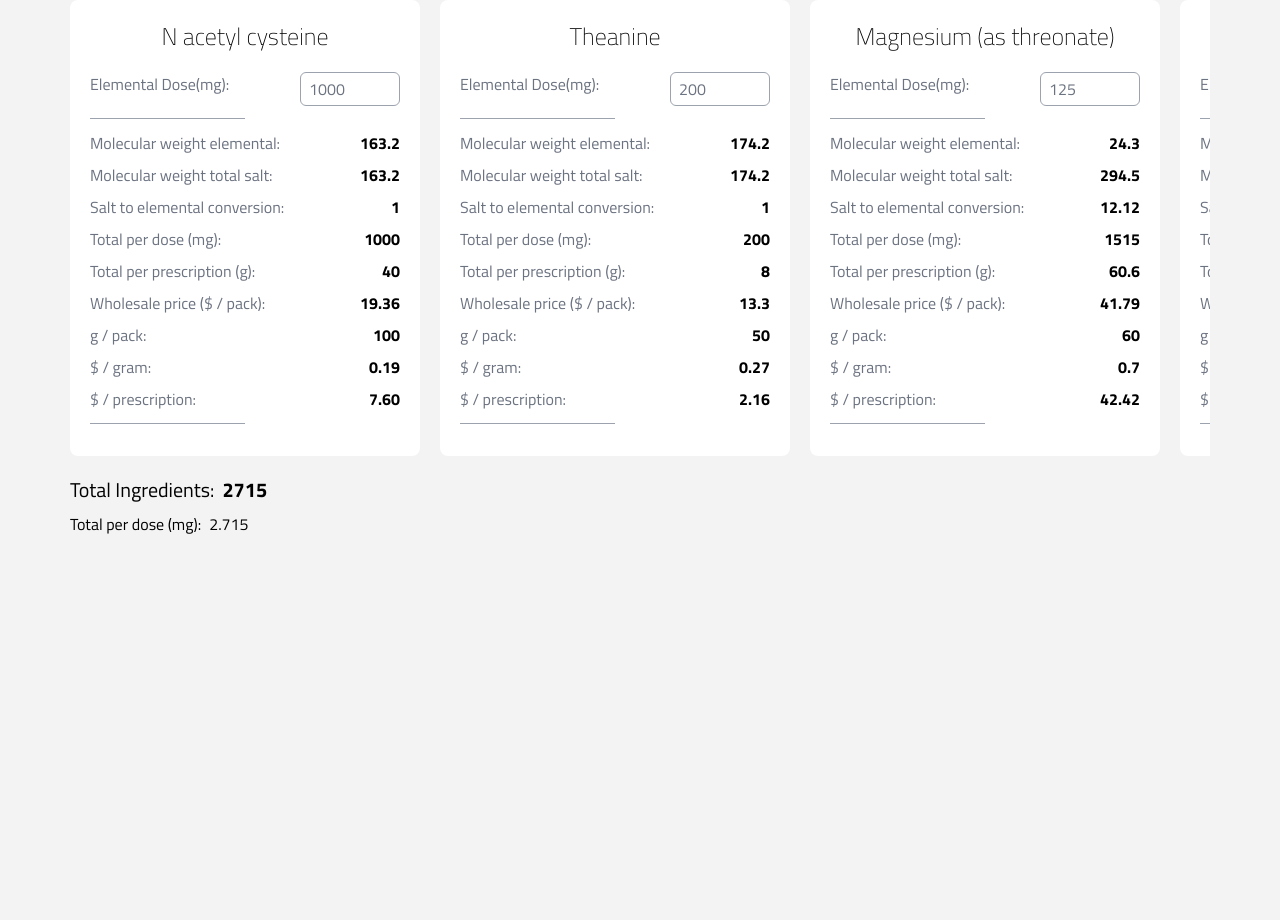
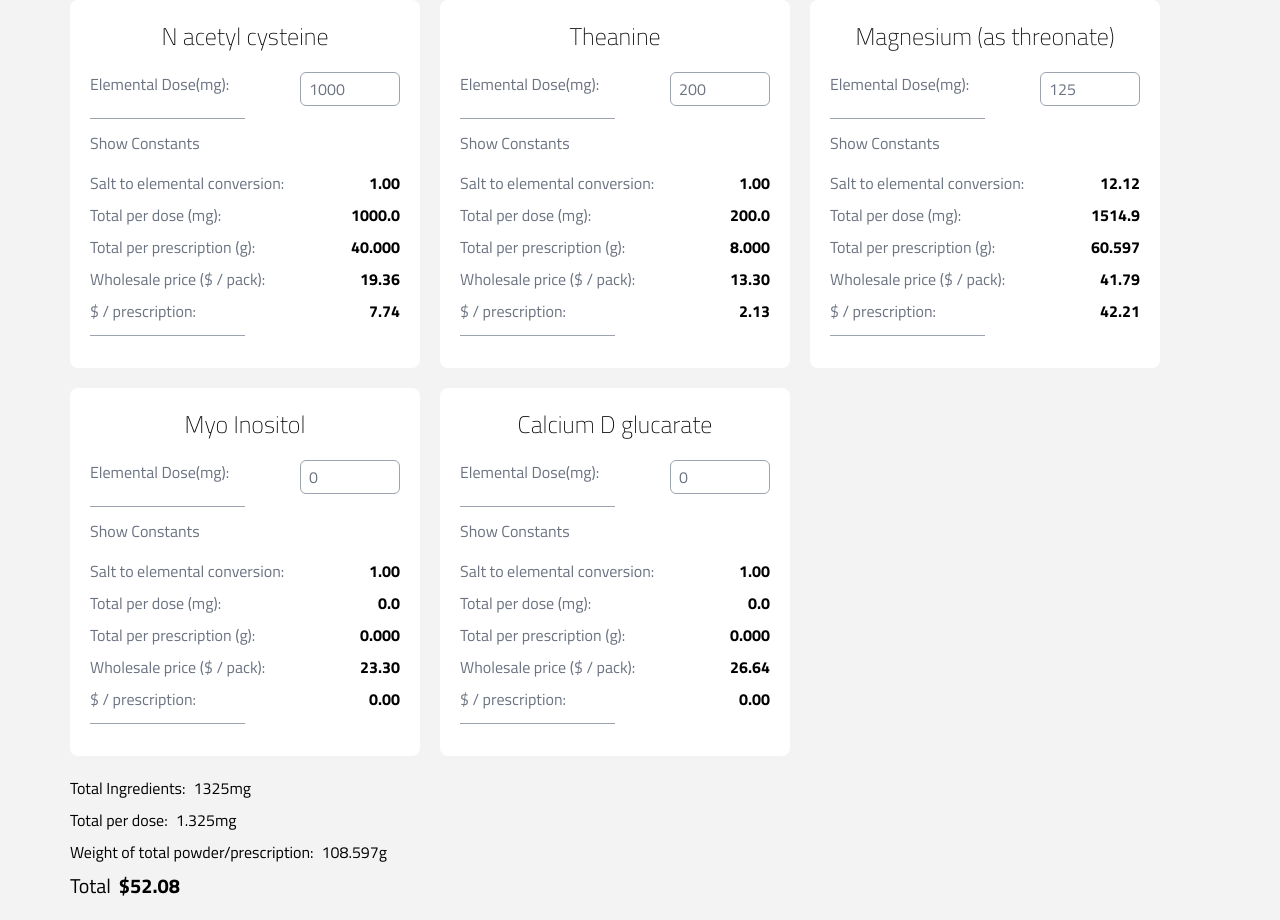
Before and after one commit to LagDave/nutritional-medicine-compounding-calculator, a React (Vite) app: page / in a window 1280 px wide. Shown: the part 200-1120 px from the top of the page. Before the commit the page ends 800 px from the top, so only its background shows below. Built offline with nearby package versions, Linux system fonts and the light colour scheme.

Commit message:
chore: add until total

```diff
--- a/src/App.tsx
+++ b/src/App.tsx
@@ -7,13 +7,30 @@ export default function App() {
   const [numberOfDays, setNumberOfDays] = useState(20);
   const [dosesPerDay, setDosesPerDay] = useState(2);
 
-  // each item represents the "total per dose" value of each ingredient in its order
-  const totalIngredientsArray = [1000, 200, 1515, 0, 0];
-
+  const totalIngredientsArray = ingredients.map((i) => i.defaultTotalPerDose);
   const [totalIngredients, setTotalIngredients] = useState(
     totalIngredientsArray.reduce((a: number, b: number) => {
       return a + b;
     }, 0)
+  );
+
+  const totalPerPrescriptionArray = ingredients.map(
+    (i) => i.defaultTotalPerPrescription
+  );
+  const [totalPerPrescriptionTotal, setTotalPerPrescriptionTotal] = useState(
+    totalPerPrescriptionArray.reduce((a: number, b: number) => {
+      return a + b;
+    }, 0)
+  );
+
+  const [dollarPerPrescriptionArray, setDollarPerPrescriptionArray] = useState<
+    number[]
+  >([]);
+  const dollarPerPrescription = dollarPerPrescriptionArray.reduce(
+    (a: number, b: number) => {
+      return a + b;
+    },
+    0
   );
 
   useEffect(() => {
@@ -22,14 +39,34 @@ export default function App() {
 
   function handleIngredientElementalDoseChange(
     index: number,
-    value: number
+    {
+      elementalDose,
+      totalPerPrescription,
+      dollarPerPrescription,
+    }: {
+      elementalDose: number;
+      totalPerPrescription: number;
+      dollarPerPrescription: number;
+    }
   ): void {
-    totalIngredientsArray[index] = value;
+    totalIngredientsArray[index] = elementalDose;
     setTotalIngredients(
       totalIngredientsArray.reduce((a: number, b: number) => {
         return a + b;
       }, 0)
     );
+
+    totalPerPrescriptionArray[index] = totalPerPrescription;
+
+    setTotalPerPrescriptionTotal(
+      totalPerPrescriptionArray.reduce((a: number, b: number) => {
+        return a + b;
+      }, 0)
+    );
+
+    const dollarPerPrescriptionTemp: number[] = dollarPerPrescriptionArray;
+    dollarPerPrescriptionTemp[index] = dollarPerPrescription;
+    setDollarPerPrescriptionArray(dollarPerPrescriptionTemp);
   }
 
   return (
@@ -73,7 +110,7 @@ export default function App() {
         </div>
       </div>
 
-      <div className="flex gap-5 overflow-x-scroll">
+      <div className="flex gap-5 flex-wrap">
         {ingredients.map(
           (
             {
@@ -86,6 +123,7 @@ export default function App() {
             },
             index
           ) => (
+            <div key={index}>
               <Ingredient
                 name={name}
                 molecular_weight_elemental={molecular_weight_elemental}
@@ -94,23 +132,41 @@ export default function App() {
                 grams_per_pack={grams_per_pack}
                 defaultValue={defaultValue}
                 totalDoses={totalDoses}
-              onIngredientElementalDoseChange={(value) =>
-                handleIngredientElementalDoseChange(index, value)
+                onIngredientElementalDoseChange={({
+                  elementalDose,
+                  totalPerPrescription,
+                  dollarPerPrescription,
+                }) =>
+                  handleIngredientElementalDoseChange(index, {
+                    elementalDose,
+                    totalPerPrescription,
+                    dollarPerPrescription,
+                  })
                 }
               />
+            </div>
           )
         )}
       </div>
 
       <div className="my-5 flex flex-col gap-2">
         <div className="flex gap-2">
-          <p className="text-xl">Total Ingredients:</p>
-          <p className="text-xl font-bold">{totalIngredients}</p>
+          <p>Total Ingredients:</p>
+          <p>{totalIngredients}mg</p>
         </div>
-
         <div className="flex gap-2">
-          <p>Total per dose (mg):</p>
-          <p>{totalIngredients / 1000}</p>
+          <p>Total per dose:</p>
+          <p>{(totalIngredients / 1000).toFixed(3)}mg</p>
+        </div>
+        <div className="flex gap-2">
+          <p>Weight of total powder/prescription:</p>
+          <p>{totalPerPrescriptionTotal.toFixed(3)}g</p>
+        </div>
+        <div className="flex gap-2">
+          <p className="text-xl">Total</p>
+          <p className="text-xl font-bold">
+            ${dollarPerPrescription.toFixed(2)}
+          </p>
         </div>
       </div>
     </div>
--- a/src/components/Ingredient.tsx
+++ b/src/components/Ingredient.tsx
@@ -1,4 +1,4 @@
-import { useState } from "react";
+import { useEffect, useState } from "react";
 
 type IngredientProps = {
   name: string;
@@ -8,7 +8,15 @@ type IngredientProps = {
   grams_per_pack: number;
   totalDoses: number;
   defaultValue: number;
-  onIngredientElementalDoseChange: (value: number) => void;
+  onIngredientElementalDoseChange: ({
+    elementalDose,
+    totalPerPrescription,
+    dollarPerPrescription,
+  }: {
+    elementalDose: number;
+    totalPerPrescription: number;
+    dollarPerPrescription: number;
+  }) => void;
 };
 
 export default function Ingredient({
@@ -23,24 +31,31 @@ export default function Ingredient({
 }: IngredientProps) {
   const [elementalDose, setElementalDose] = useState(defaultValue);
   const saltToElementalConversion: number =
-    Number(
-      (molecular_weight_total_salt / molecular_weight_elemental).toFixed(2)
-    ) || 0;
-  const totalPerDose =
-    Number((elementalDose * saltToElementalConversion).toFixed(2)) || 0;
+    Number(molecular_weight_total_salt / molecular_weight_elemental) || 0;
+  const totalPerDose = Number(elementalDose * saltToElementalConversion) || 0;
   const totalPerPrescription: number = Number(
-    ((totalPerDose * (totalDoses || 0)) / 1000).toFixed(3)
+    (totalPerDose * (totalDoses || 0)) / 1000
   );
-  const dollarPerGram: number = Number(
-    (wholesale_price / grams_per_pack).toFixed(2)
-  );
-  const dollarPerPrescription = (totalPerPrescription * dollarPerGram).toFixed(
-    2
-  );
+  const dollarPerGram: number = Number(wholesale_price / grams_per_pack);
+  const dollarPerPrescription: number = totalPerPrescription * dollarPerGram;
 
-  function handleElementalDoseChange(value: number) {
-    setElementalDose(value);
-    onIngredientElementalDoseChange(value);
+  const [showConstants, setShowConstants] = useState(false);
+
+  useEffect(() => {
+    onIngredientElementalDoseChange({
+      elementalDose,
+      totalPerPrescription,
+      dollarPerPrescription,
+    });
+  }, [dollarPerPrescription]);
+
+  function handleElementalDoseChange(elementalDose: number) {
+    setElementalDose(elementalDose);
+    onIngredientElementalDoseChange({
+      elementalDose,
+      totalPerPrescription,
+      dollarPerPrescription,
+    });
   }
 
   return (
@@ -68,49 +83,69 @@ export default function Ingredient({
       </div>
       <div className="h-[1px] w-1/2 bg-gray-400 my-3"></div>
       <div className="flex flex-col gap-2">
-        <p className="text-gray-500 flex">
-          Molecular weight elemental:
-          <strong className="text-black ml-auto">
-            {molecular_weight_elemental}
-          </strong>
-        </p>
-        <p className="text-gray-500 flex">
-          Molecular weight total salt:
-          <strong className="text-black ml-auto">
-            {molecular_weight_total_salt}
-          </strong>
-        </p>
+        <button
+          className="text- text-left text-gray-500"
+          onClick={() => setShowConstants(!showConstants)}
+        >
+          {showConstants ? "Hide" : "Show"} Constants
+        </button>
+        <div
+          className={`${
+            showConstants ? "h-[96px]" : "h-0"
+          } overflow-hidden duration-200`}
+        >
+          <p className="text-gray-500 flex">
+            Molecular weight elemental:
+            <strong className="text-black ml-auto">
+              {molecular_weight_elemental}
+            </strong>
+          </p>
+          <p className="text-gray-500 flex">
+            Molecular weight total salt:
+            <strong className="text-black ml-auto">
+              {molecular_weight_total_salt}
+            </strong>
+          </p>
+          <p className="text-gray-500 flex">
+            g / pack:
+            <strong className="text-black ml-auto">{grams_per_pack}</strong>
+          </p>
+          <p className="text-gray-500 flex">
+            $ / gram:
+            <strong className="text-black ml-auto">
+              {dollarPerGram.toFixed(2)}
+            </strong>
+          </p>
+        </div>
         <p className="text-gray-500 flex">
           Salt to elemental conversion:
           <strong className="text-black ml-auto">
-            {saltToElementalConversion}
+            {saltToElementalConversion.toFixed(2)}
           </strong>
         </p>
         <p className="text-gray-500 flex">
           Total per dose (mg):
-          <strong className="text-black ml-auto">{totalPerDose}</strong>
+          <strong className="text-black ml-auto">
+            {totalPerDose.toFixed(1)}
+          </strong>
         </p>
         <p className="text-gray-500 flex">
           Total per prescription (g):
-          <strong className="text-black ml-auto">{totalPerPrescription}</strong>
+          <strong className="text-black ml-auto">
+            {totalPerPrescription.toFixed(3)}
+          </strong>
         </p>
 
         <p className="text-gray-500 flex">
           Wholesale price ($ / pack):
-          <strong className="text-black ml-auto">{wholesale_price}</strong>
-        </p>
-        <p className="text-gray-500 flex">
-          g / pack:
-          <strong className="text-black ml-auto">{grams_per_pack}</strong>
-        </p>
-        <p className="text-gray-500 flex">
-          $ / gram:
-          <strong className="text-black ml-auto">{dollarPerGram}</strong>
+          <strong className="text-black ml-auto">
+            {wholesale_price.toFixed(2)}
+          </strong>
         </p>
         <p className="text-gray-500 flex">
           $ / prescription:
           <strong className="text-black ml-auto">
-            {dollarPerPrescription}
+            {dollarPerPrescription.toFixed(2)}
           </strong>
         </p>
       </div>
--- a/src/data/ingredients.ts
+++ b/src/data/ingredients.ts
@@ -4,7 +4,10 @@ type Ingredient = {
   molecular_weight_total_salt: number;
   wholesale_price: number;
   grams_per_pack: number;
+
   defaultValue: number;
+  defaultTotalPerPrescription: number;
+  defaultTotalPerDose: number;
 };
 type Ingredients = Ingredient[];
 
@@ -15,7 +18,11 @@ const ingredients: Ingredients = [
     molecular_weight_total_salt: 163.2,
     wholesale_price: 19.36,
     grams_per_pack: 100,
+
+    // values under this should be updated when any of the constants above are updated
     defaultValue: 1000,
+    defaultTotalPerPrescription: 40,
+    defaultTotalPerDose: 1000,
   },
   {
     name: "Theanine",
@@ -23,7 +30,11 @@ const ingredients: Ingredients = [
     molecular_weight_total_salt: 174.2,
     wholesale_price: 13.3,
     grams_per_pack: 50,
+
+    // values under this should be updated when any of the constants above are updated
     defaultValue: 200,
+    defaultTotalPerPrescription: 8,
+    defaultTotalPerDose: 200,
   },
   {
     name: "Magnesium (as threonate)",
@@ -31,7 +42,11 @@ const ingredients: Ingredients = [
     molecular_weight_total_salt: 294.5,
     wholesale_price: 41.79,
     grams_per_pack: 60,
+
+    // values under this should be updated when any of the constants above are updated
     defaultValue: 125,
+    defaultTotalPerPrescription: 60.6,
+    defaultTotalPerDose: 1514.9,
   },
   {
     name: "Myo Inositol",
@@ -39,7 +54,11 @@ const ingredients: Ingredients = [
     molecular_weight_total_salt: 180.16,
     wholesale_price: 23.3,
     grams_per_pack: 120,
+
+    // values under this should be updated when any of the constants above are updated
     defaultValue: 0,
+    defaultTotalPerPrescription: 0,
+    defaultTotalPerDose: 0,
   },
   {
     name: "Calcium D glucarate",
@@ -47,7 +66,11 @@ const ingredients: Ingredients = [
     molecular_weight_total_salt: 248.2,
     wholesale_price: 26.64,
     grams_per_pack: 100,
+
+    // values under this should be updated when any of the constants above are updated
     defaultValue: 0,
+    defaultTotalPerPrescription: 0,
+    defaultTotalPerDose: 0,
   },
 ];
 
```
Lines whose indentation alone changed are shown as unchanged.
